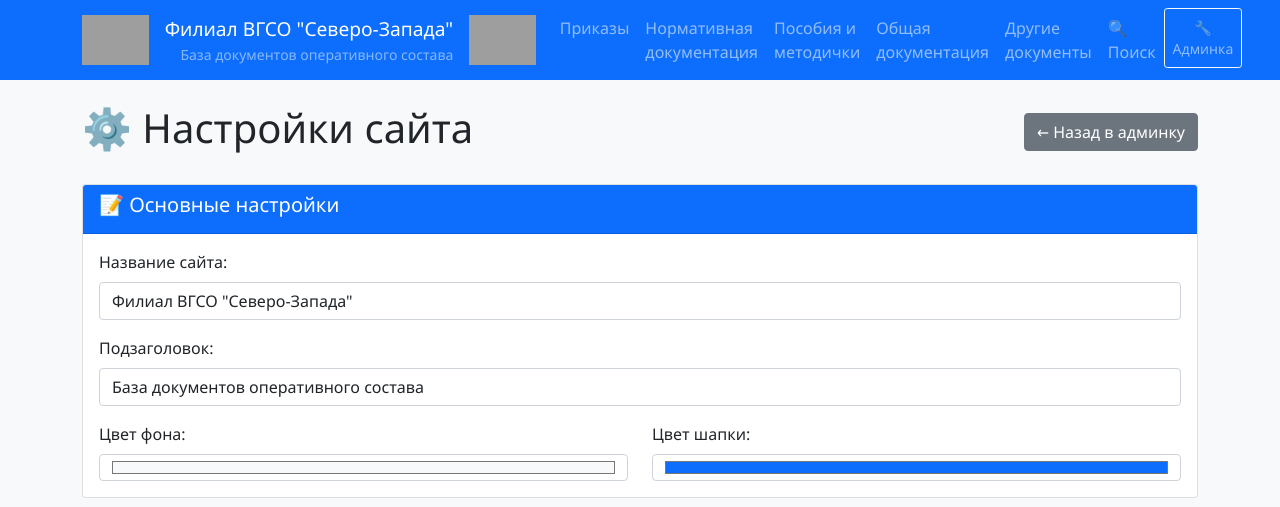
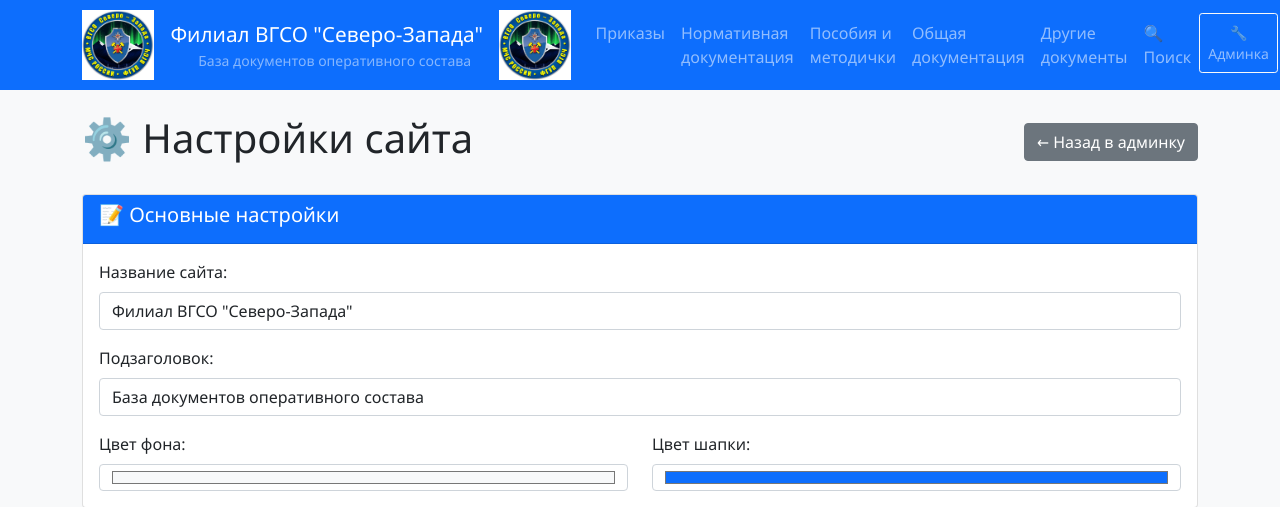
Before and after one commit to nezamaevaleks-a11y/vgsch-docs, a Flask app: page /admin/settings in a window 1280 px wide. Shown: the top 507 px of the page. Run offline with Flask 3, Linux system fonts and the light colour scheme; the visitor is signed in with stand-in values (Sample User, id 1); grey boxes are pictures that could not be loaded.

Commit message:
Увеличен размер логотипа с адаптацией

```diff
--- a/templates/base.html
+++ b/templates/base.html
@@ -12,6 +12,8 @@
         }
         .navbar {
             background-color: {{ header_color }} !important;
+            padding-top: 5px;
+            padding-bottom: 5px;
         }
         .footer {
             background-color: {{ header_color }};
@@ -20,13 +22,23 @@
             margin-top: 2rem;
         }
         .logo-img {
-            height: 50px;
+            height: 70px;
             width: auto;
+            max-width: 200px;
             object-fit: contain;
         }
+        /* На телефонах чуть меньше */
         @media (max-width: 768px) {
             .logo-img {
+                height: 50px;
+                max-width: 150px;
+            }
+        }
+        /* На очень маленьких экранах ещё меньше */
+        @media (max-width: 480px) {
+            .logo-img {
                 height: 40px;
+                max-width: 120px;
             }
         }
     </style>
@@ -38,20 +50,20 @@
         <div class="container">
             <!-- Логотип слева -->
             <a class="navbar-brand" href="{{ url_for('index') }}">
-                <img src="{{ url_for('static', filename='logo.png') }}"
+                <img src="{{ url_for('static', filename='logo.jpg') }}"
                      alt="Логотип"
                      class="logo-img">
             </a>
 
             <!-- Название сайта по центру (только на компьютере) -->
             <div class="text-center flex-grow-1 d-none d-lg-block">
-                <span class="navbar-brand mb-0" style="font-size: 1.2rem;">{{ site_title }}</span>
+                <span class="navbar-brand mb-0" style="font-size: 1.3rem;">{{ site_title }}</span>
                 <small class="text-white-50 d-block">{{ site_subtitle }}</small>
             </div>
 
             <!-- Логотип справа -->
             <a class="navbar-brand" href="{{ url_for('index') }}">
-                <img src="{{ url_for('static', filename='logo.png') }}"
+                <img src="{{ url_for('static', filename='logo.jpg') }}"
                      alt="Логотип"
                      class="logo-img">
             </a>
```
